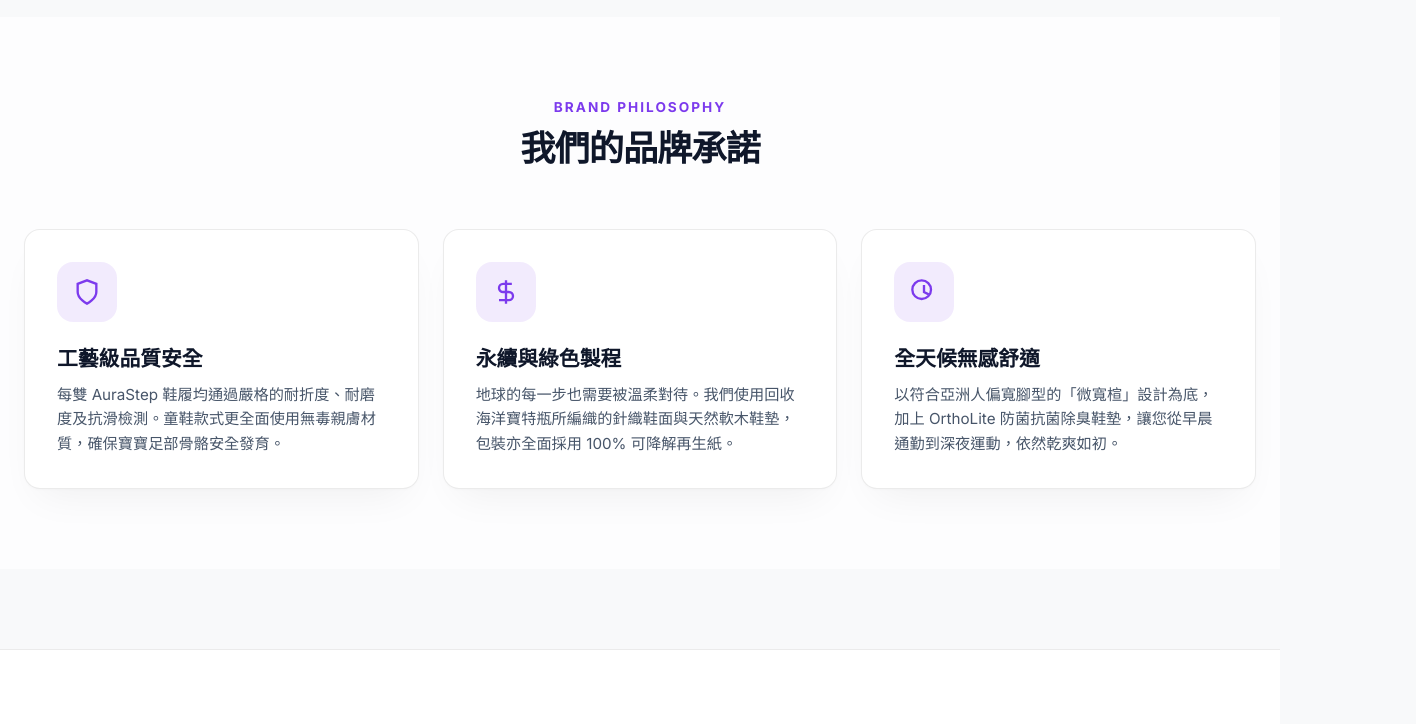
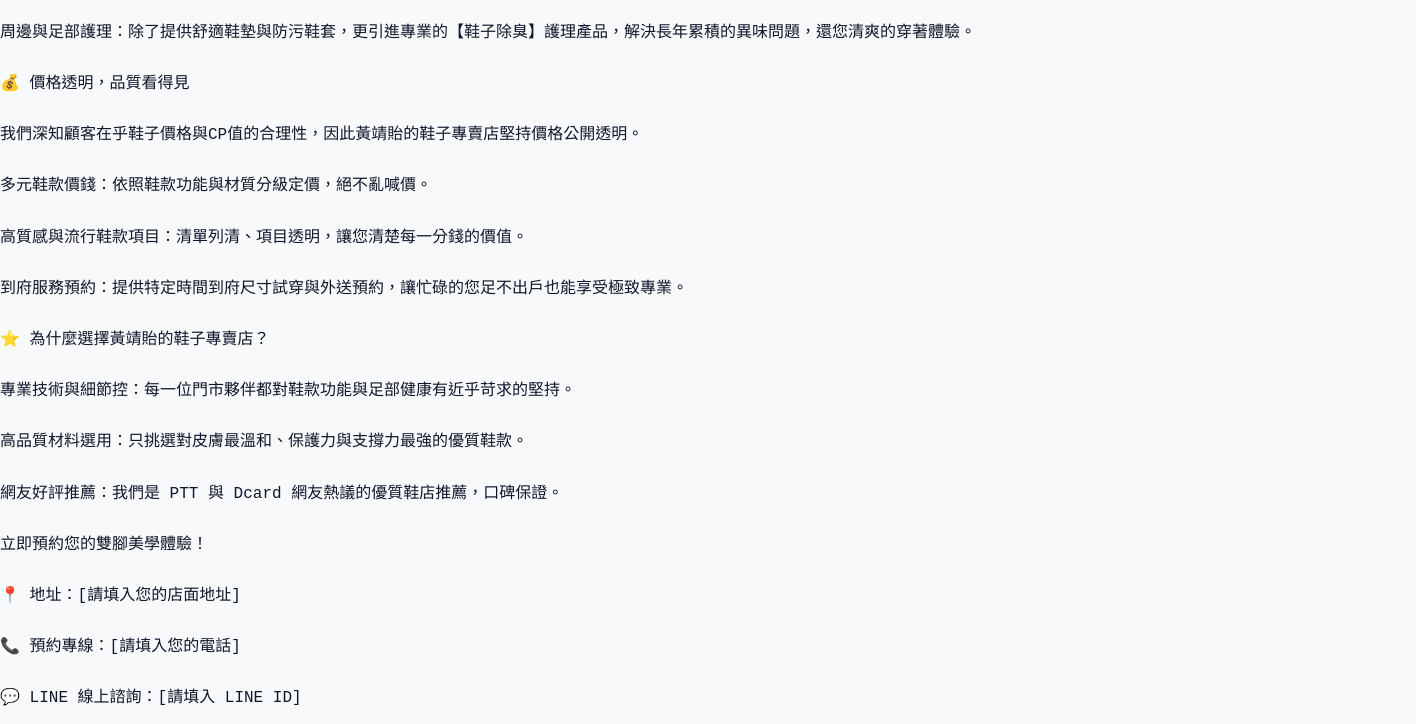
Before and after one commit to chingyyyyyyyyyyi/webfinal, a plain HTML site: page about.html in a window 1280 px wide. Shown: the part 1188-1912 px from the top of the page, 1416 px wide, since content can reach past the window. Drawn offline with Linux system fonts and the light colour scheme.

Commit message:
Add files via upload

```diff
--- a/about.html
+++ b/about.html
@@ -1,5 +1,6 @@
 <!DOCTYPE html>
 <html lang="zh-TW">
+
 <head>
   <meta charset="UTF-8">
   <meta name="viewport" content="width=device-width, initial-scale=1.0">
@@ -10,6 +11,7 @@
   <!-- CSS Link -->
   <link rel="stylesheet" href="assets/css/style.css">
 </head>
+
 <body>
 
   <!-- Dynamic Header Container -->
@@ -21,9 +23,71 @@
       <div class="container animate-on-scroll">
         <span class="section-tag" id="about-brand-tag">Our Story</span>
         <h1 class="about-title" id="about-page-title">極致步伐，由我們重新定義</h1>
-        <p class="about-desc">AuraStep 極光步履誕生於 2020 年，由一群人體工學專家、材料物理學家與時尚設計師共同創立。我們堅信，一雙好鞋不只需要外表出眾，更要能無感融入您的日常生活，呵護您的每一步健康。</p>
+        <p class="about-desc">AuraStep 極光步履誕生於 2020
+          年，由一群人體工學專家、材料物理學家與時尚設計師共同創立。我們堅信，一雙好鞋不只需要外表出眾，更要能無感融入您的日常生活，呵護您的每一步健康。</p>
       </div>
     </section>
+    <pre>
+      這裡為您修改文案，將清單中的長尾關鍵字精準融入，並依要求在關鍵字前後加上【】符號，同時微調了內文語句，確保閱讀體驗流暢合理：
+
+---
+
+💎 黃靖貽的鞋子專賣店｜讓您的每一步都走出自信與舒適
+
+「舒適、時尚、極致」—— 給雙腳最頂級的呵護。
+
+還在為找不到一雙完美合腳的鞋子煩惱，或是對那走久了就酸痛的足底無計可施嗎？黃靖貽的鞋子專賣店理解您對細節的堅持。不論您偏好哪一種【鞋子品牌】，我們不只是賣鞋，更是您雙腳的守護者。
+
+👟 我們的核心服務
+
+極致足部美學
+
+完美尺碼測量：引進多元風格鞋款，並提供最精準的【鞋子尺寸】與【鞋子尺碼】測量服務，幫您找到專屬的靈魂伴侶。
+
+全天候機能防護：網羅各大【運動鞋品牌】的好鞋，不論晴雨都為您提供最熱門的【防水鞋推薦】款式，採用高品質防水透氣材質，長效防潑水，讓雙腳始終保持乾爽。
+
+專業運動與健康：針對不同腳型與運動需求，提供專屬的【慢跑鞋推薦】與【健走鞋推薦】系列，打造完美支撐。
+
+職人等級穿搭細節
+
+優雅與日常休閒：為您帶來最實用的【樂福鞋穿搭】靈感與【樂福鞋推薦】款式，徹底融入您的每日生活；更有休閒鞋、懶人鞋、白鞋等多種選擇，輕鬆駕馭各種場合。
+
+職場安全防護：針對高風險工作環境提供專業【安全鞋推薦】，具備高規格鋼頭防護同時兼顧舒適度。
+
+全方位細節護理
+
+球場與競技精選：不論是日常重訓還是球場上的激烈競技，我們皆有豐富的【運動鞋推薦】與專業【籃球鞋推薦】選擇。
+
+周邊與足部護理：除了提供舒適鞋墊與防污鞋套，更引進專業的【鞋子除臭】護理產品，解決長年累積的異味問題，還您清爽的穿著體驗。
+
+💰 價格透明，品質看得見
+
+我們深知顧客在乎鞋子價格與CP值的合理性，因此黃靖貽的鞋子專賣店堅持價格公開透明。
+
+多元鞋款價錢：依照鞋款功能與材質分級定價，絕不亂喊價。
+
+高質感與流行鞋款項目：清單列清、項目透明，讓您清楚每一分錢的價值。
+
+到府服務預約：提供特定時間到府尺寸試穿與外送預約，讓忙碌的您足不出戶也能享受極致專業。
+
+⭐ 為什麼選擇黃靖貽的鞋子專賣店？
+
+專業技術與細節控：每一位門市夥伴都對鞋款功能與足部健康有近乎苛求的堅持。
+
+高品質材料選用：只挑選對皮膚最溫和、保護力與支撐力最強的優質鞋款。
+
+網友好評推薦：我們是 PTT 與 Dcard 網友熱議的優質鞋店推薦，口碑保證。
+
+立即預約您的雙腳美學體驗！
+
+📍 地址：[請填入您的店面地址]
+
+📞 預約專線：[請填入您的電話]
+
+💬 LINE 線上諮詢：[請填入 LINE ID]
+
+黃靖貽的鞋子專賣店 —— We懂鞋，更懂愛鞋的你。
+    </pre>
 
     <!-- Brand Story Splitted Section -->
     <section class="about-grid-section" id="about-story-split">
@@ -32,11 +96,13 @@
           <span class="section-tag">Since 2020</span>
           <h2 class="section-title">起於對「重力」的重新思考</h2>
           <p>都市生活的快節奏，使得現代人每天平均要行走超過八千步。然而，不合腳或緩震差的鞋款，正是造成足底筋膜炎、膝蓋和關節慢性損傷的主因。</p>
-          <p>AuraStep 成立的初心非常單純：我們希望開發出一種能「吸收重力反衝」的智慧鞋款。歷經三年研發、超過一千次的高壓發泡測試，我們的專利 <strong>AURA-BOOST</strong> 中底技術終於誕生。它能吸收高達 90% 的行走地面衝擊力，並將其轉化為順暢前行的回彈能量。</p>
+          <p>AuraStep 成立的初心非常單純：我們希望開發出一種能「吸收重力反衝」的智慧鞋款。歷經三年研發、超過一千次的高壓發泡測試，我們的專利 <strong>AURA-BOOST</strong>
+            中底技術終於誕生。它能吸收高達 90% 的行走地面衝擊力，並將其轉化為順暢前行的回彈能量。</p>
           <p>我們將這項科技注入運動、休閒、居家涼拖以及童鞋之中，讓全家人都能在各種生活場景中享受無負擔的極致體驗。</p>
         </div>
         <div class="about-story-img animate-on-scroll" id="story-image-box">
-          <img src="assets/images/sports_2.png" alt="AuraStep 越野探索鞋設計工藝圖" style="transform: rotate(5deg) scale(0.9); filter: drop-shadow(0 20px 30px rgba(0,0,0,0.15));">
+          <img src="assets/images/sports_2.png" alt="AuraStep 越野探索鞋設計工藝圖"
+            style="transform: rotate(5deg) scale(0.9); filter: drop-shadow(0 20px 30px rgba(0,0,0,0.15));">
         </div>
       </div>
     </section>
@@ -44,7 +110,8 @@
     <!-- Core Values Section -->
     <section class="core-values" id="about-values">
       <div class="container">
-        <div class="section-header animate-on-scroll" style="text-align: center; justify-content: center; margin-bottom: 60px;">
+        <div class="section-header animate-on-scroll"
+          style="text-align: center; justify-content: center; margin-bottom: 60px;">
           <div class="section-info" style="align-items: center;">
             <span class="section-tag">Brand Philosophy</span>
             <h2 class="section-title">我們的品牌承諾</h2>
@@ -54,7 +121,9 @@
           <!-- Value 1 -->
           <article class="value-card animate-on-scroll">
             <div class="value-icon">
-              <svg stroke="currentColor" fill="none" stroke-width="2" viewBox="0 0 24 24" height="28" width="28"><path d="M12 22s8-4 8-10V5l-8-3-8 3v7c0 6 8 10 8 10z"></path></svg>
+              <svg stroke="currentColor" fill="none" stroke-width="2" viewBox="0 0 24 24" height="28" width="28">
+                <path d="M12 22s8-4 8-10V5l-8-3-8 3v7c0 6 8 10 8 10z"></path>
+              </svg>
             </div>
             <h3 class="value-title" id="val-1-title">工藝級品質安全</h3>
             <p class="value-desc">每雙 AuraStep 鞋履均通過嚴格的耐折度、耐磨度及抗滑檢測。童鞋款式更全面使用無毒親膚材質，確保寶寶足部骨骼安全發育。</p>
@@ -62,7 +131,9 @@
           <!-- Value 2 -->
           <article class="value-card animate-on-scroll">
             <div class="value-icon">
-              <svg stroke="currentColor" fill="none" stroke-width="2" viewBox="0 0 24 24" height="28" width="28"><path d="M12 2v20M17 5H9.5a3.5 3.5 0 0 0 0 7h5a3.5 3.5 0 0 1 0 7H6"></path></svg>
+              <svg stroke="currentColor" fill="none" stroke-width="2" viewBox="0 0 24 24" height="28" width="28">
+                <path d="M12 2v20M17 5H9.5a3.5 3.5 0 0 0 0 7h5a3.5 3.5 0 0 1 0 7H6"></path>
+              </svg>
             </div>
             <h3 class="value-title" id="val-2-title">永續與綠色製程</h3>
             <p class="value-desc">地球的每一步也需要被溫柔對待。我們使用回收海洋寶特瓶所編織的針織鞋面與天然軟木鞋墊，包裝亦全面採用 100% 可降解再生紙。</p>
@@ -70,7 +141,10 @@
           <!-- Value 3 -->
           <article class="value-card animate-on-scroll">
             <div class="value-icon">
-              <svg stroke="currentColor" fill="none" stroke-width="2" viewBox="0 0 24 24" height="28" width="28"><path d="M18 10a8 8 0 1 1-16 0 8 8 0 0 1 16 0z"></path><path d="M12 6v6l4 2"></path></svg>
+              <svg stroke="currentColor" fill="none" stroke-width="2" viewBox="0 0 24 24" height="28" width="28">
+                <path d="M18 10a8 8 0 1 1-16 0 8 8 0 0 1 16 0z"></path>
+                <path d="M12 6v6l4 2"></path>
+              </svg>
             </div>
             <h3 class="value-title" id="val-3-title">全天候無感舒適</h3>
             <p class="value-desc">以符合亞洲人偏寬腳型的「微寬楦」設計為底，加上 OrthoLite 防菌抗菌除臭鞋墊，讓您從早晨通勤到深夜運動，依然乾爽如初。</p>
@@ -87,4 +161,5 @@
   <script src="assets/js/products-data.js"></script>
   <script src="assets/js/main.js"></script>
 </body>
+
 </html>
```
